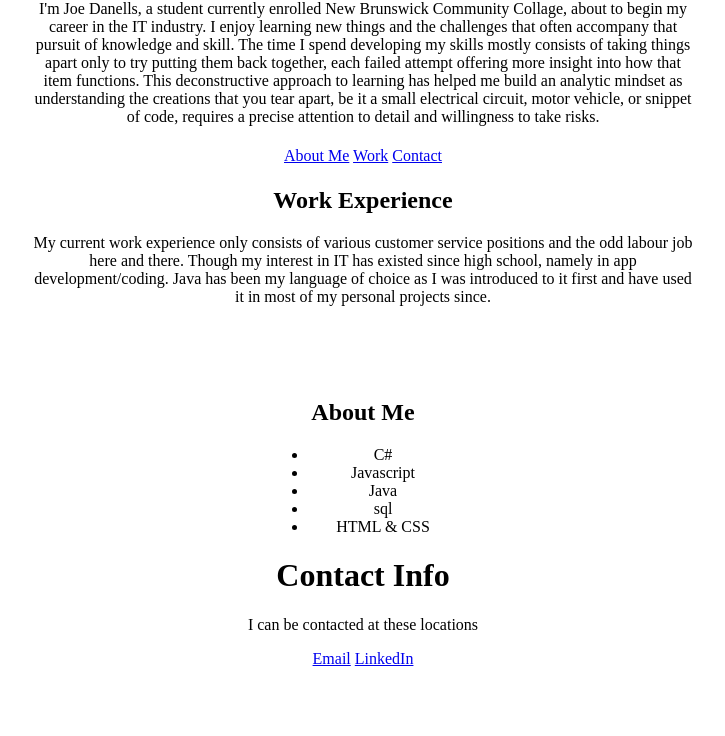
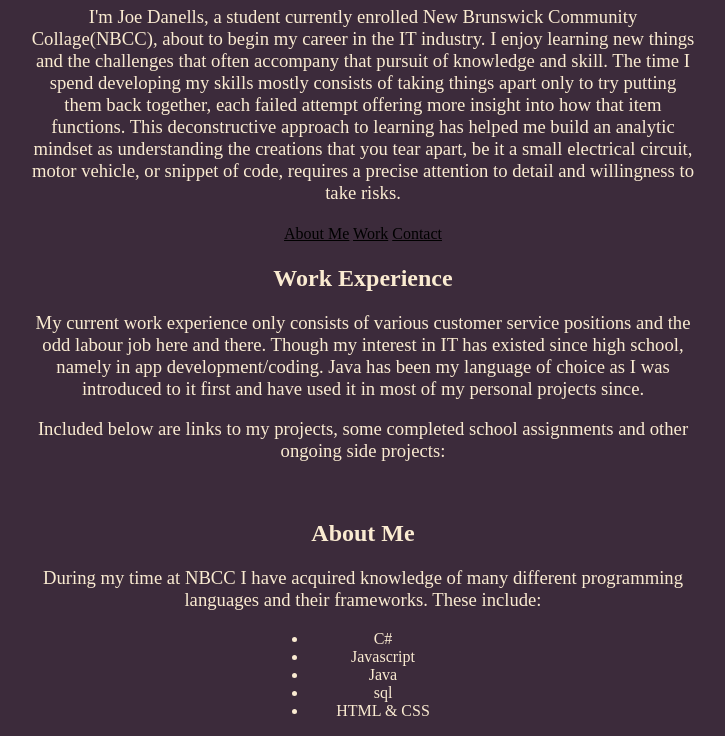
Before and after one commit to Joseph-Danells/Joseph-Danells.github.io, a plain HTML site: page index.html in a window 1280 px wide. Shown: the part 373-1109 px from the top of the page, without its empty margins (277-1002 px from the left). Drawn offline with Linux system fonts and the light colour scheme.

Commit message:
ver 0.75

```diff
--- a/index.html
+++ b/index.html
@@ -17,7 +17,7 @@
                         <h1 id="title">Joseph Danells</h1>
                         <h2 class="heading">Programmer Analyst | Developer | Student</h2>
                         <p>
-                            I'm Joe Danells, a student currently enrolled New Brunswick Community Collage, about to begin my career in the IT industry.
+                            I'm Joe Danells, a student currently enrolled New Brunswick Community Collage(NBCC), about to begin my career in the IT industry.
                             I enjoy learning new things and the challenges that often accompany that pursuit of knowledge and skill.
                             The time I spend developing my skills mostly consists of taking things apart only to try putting them back together,
                             each failed attempt offering more insight into how that item functions.
@@ -39,34 +39,28 @@
                             Though my interest in IT has existed since high school, namely in app development/coding.
                             Java has been my language of choice as I was introduced to it first and have used it in most of my personal projects since.
                         </p>
-                        <p></p><br>
+                        <p>Included below are links to my projects, some completed school assignments and other ongoing side projects:</p><br>
                         <h2 class="workHeader"></h2>
-                        <div id="con1">
-                            <div class="conWrap">
-                                <div class="workImg">
-                                    <img src="">
-                                </div>
+                        <div>
+                            <div >
                                 <div class="work">
 
                                 </div>
                             </div>
                         </div>
                         <h2 class="workHeader"></h2>
-                        <div id="con1">
-                            <div class="conWrap">
+                        <div>
+                            <div>
 
                             </div>
                         </div>
-                        <h2 class="workHeader"></h2>
-                        <div id="con1">
-                            <div class="conWrap">
 
-                            </div>
-                        </div>
-                        <p></p>
                         <h1 class="break"></h1>
                         <h2 id="About" class="heading">About Me</h2>
-                        <p id="aboutText1"></p>
+                        <p id="aboutText1">
+                            During my time at NBCC I have acquired knowledge of many different programming languages and their frameworks.
+                            These include:
+                        </p>
                             <ul>
                                 <li>C#</li>
                                 <li>Javascript</li>
--- a/style.css
+++ b/style.css
@@ -3,6 +3,25 @@ body{
     padding: 60px;
     padding-left: 300px;
     padding-right: 300px;
+    background-color: #3c2b3b;
+    color: #faebd1;
+
+}
+
+a:link{
+    color: black;
+}
+
+a:visited{
+    color: lavender;
+}
+
+p{
+    font-size: 14pt;
+}
+
+img{
+    border: solid;
 }
 
 ul{
@@ -15,3 +34,7 @@ ul{
     height: 174px;
 
 }
+
+.contactLinks{
+    padding: 15px;
+}
```
